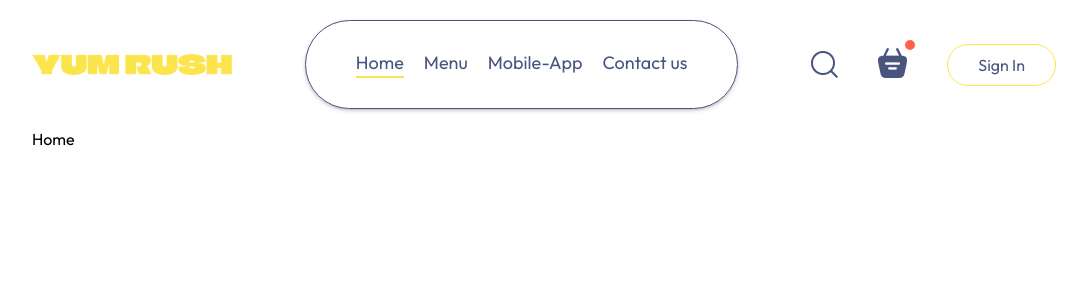
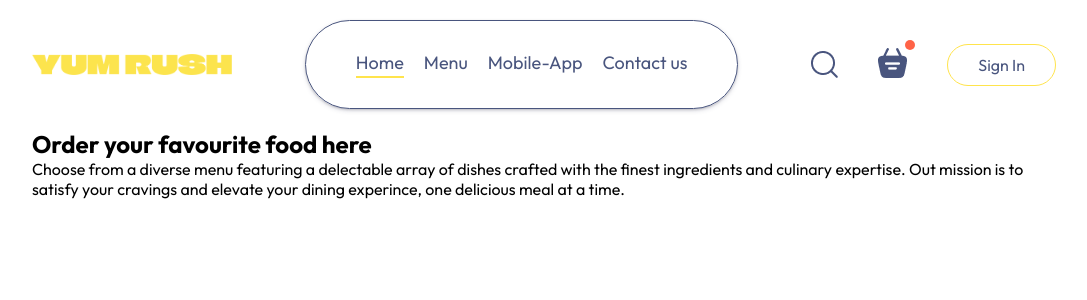
Before and after one commit to glen654/food-delivery, a React (Vite) app in the folder food-delivery-front-end/: page / in a window 1280 px wide. Shown: the top 300 px of the page, without its empty margins (96-1183 px from the left). Built offline with nearby package versions, Linux system fonts and the light colour scheme.

Commit message:
implementing header component

```diff
--- /dev/null
+++ b/food-delivery-front-end/src/components/header/Header.jsx
@@ -0,0 +1,15 @@
+import React from 'react'
+import './header.css'
+
+const Header = () => {
+  return (
+    <div className='header'>
+        <div className="header-contents">
+            <h2>Order your favourite food here</h2>
+            <p>Choose from a diverse menu featuring a delectable array of dishes crafted with the finest ingredients and culinary expertise. Out mission is to satisfy your cravings and elevate your dining experince, one delicious meal at a time.</p>
+        </div>
+    </div>
+  )
+}
+
+export default Header
--- a/food-delivery-front-end/src/pages/home/Home.jsx
+++ b/food-delivery-front-end/src/pages/home/Home.jsx
@@ -1,9 +1,12 @@
 import React from 'react'
 import './home.css'
+import Header from '../../components/header/Header'
 
 const Home = () => {
   return (
-    <div>Home</div>
+    <div>
+      <Header/>
+    </div>
   )
 }
 
```
Also changed, not shown: food-delivery-front-end/src/components/header/header.css (added).
